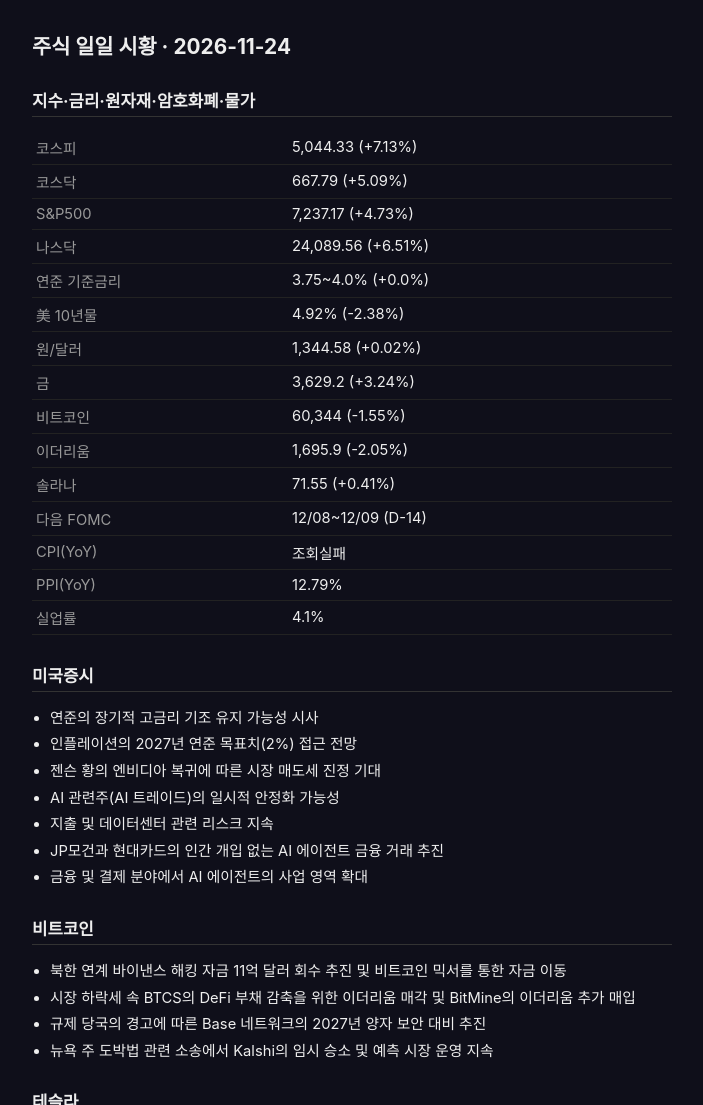
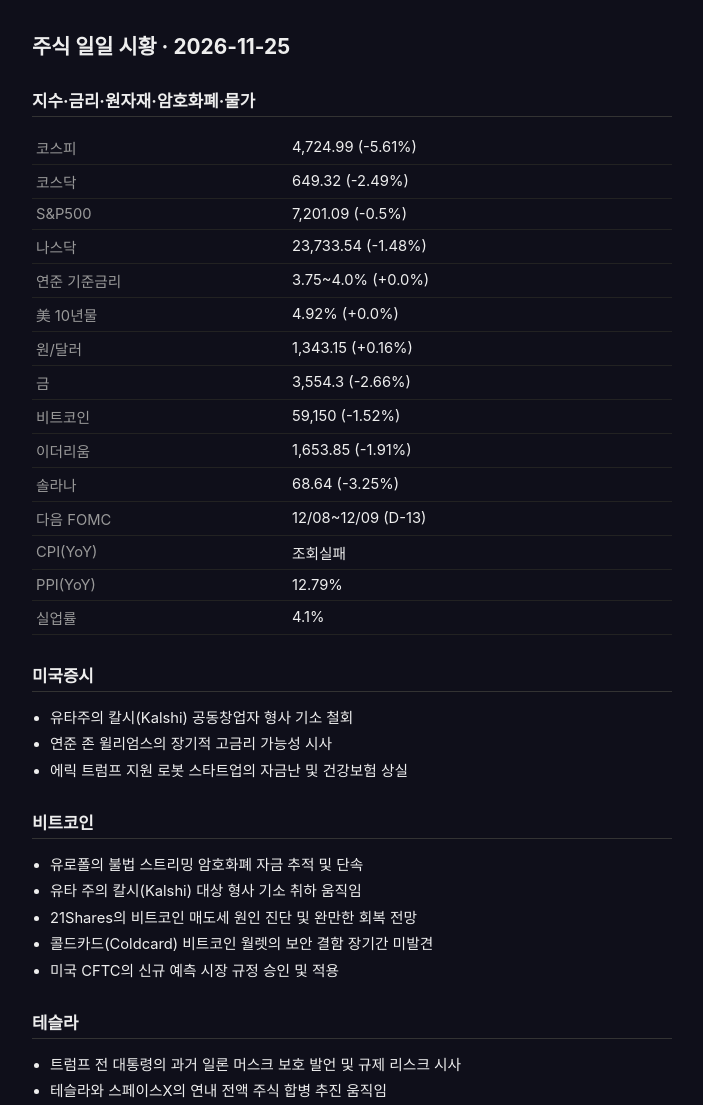
Before and after one commit to e2e2e2hj-hue/daily-stock-kakao-report, a plain HTML site: page docs/index.html in a window 1280 px wide. Shown: the top 1105 px of the page, without its empty margins (288-991 px from the left). Drawn offline with Linux system fonts and the light colour scheme.

Commit message:
Update daily report page

```diff
--- a/docs/index.html
+++ b/docs/index.html
@@ -23,13 +23,13 @@
 </style>
 </head>
 <body>
-  <h1>주식 일일 시황 · 2026-11-24</h1>
+  <h1>주식 일일 시황 · 2026-11-25</h1>
   <section>
     <h2>지수·금리·원자재·암호화폐·물가</h2>
-    <table><tr><th>코스피</th><td>5,044.33 (+7.13%)</td></tr><tr><th>코스닥</th><td>667.79 (+5.09%)</td></tr><tr><th>S&P500</th><td>7,237.17 (+4.73%)</td></tr><tr><th>나스닥</th><td>24,089.56 (+6.51%)</td></tr><tr><th>연준 기준금리</th><td>3.75~4.0% (+0.0%)</td></tr><tr><th>美 10년물</th><td>4.92% (-2.38%)</td></tr><tr><th>원/달러</th><td>1,344.58 (+0.02%)</td></tr><tr><th>금</th><td>3,629.2 (+3.24%)</td></tr><tr><th>비트코인</th><td>60,344 (-1.55%)</td></tr><tr><th>이더리움</th><td>1,695.9 (-2.05%)</td></tr><tr><th>솔라나</th><td>71.55 (+0.41%)</td></tr><tr><th>다음 FOMC</th><td>12/08~12/09 (D-14)</td></tr><tr><th>CPI(YoY)</th><td>조회실패</td></tr><tr><th>PPI(YoY)</th><td>12.79%</td></tr><tr><th>실업률</th><td>4.1%</td></tr></table>
+    <table><tr><th>코스피</th><td>4,724.99 (-5.61%)</td></tr><tr><th>코스닥</th><td>649.32 (-2.49%)</td></tr><tr><th>S&P500</th><td>7,201.09 (-0.5%)</td></tr><tr><th>나스닥</th><td>23,733.54 (-1.48%)</td></tr><tr><th>연준 기준금리</th><td>3.75~4.0% (+0.0%)</td></tr><tr><th>美 10년물</th><td>4.92% (+0.0%)</td></tr><tr><th>원/달러</th><td>1,343.15 (+0.16%)</td></tr><tr><th>금</th><td>3,554.3 (-2.66%)</td></tr><tr><th>비트코인</th><td>59,150 (-1.52%)</td></tr><tr><th>이더리움</th><td>1,653.85 (-1.91%)</td></tr><tr><th>솔라나</th><td>68.64 (-3.25%)</td></tr><tr><th>다음 FOMC</th><td>12/08~12/09 (D-13)</td></tr><tr><th>CPI(YoY)</th><td>조회실패</td></tr><tr><th>PPI(YoY)</th><td>12.79%</td></tr><tr><th>실업률</th><td>4.1%</td></tr></table>
   </section>
-  <section><h2>미국증시</h2><ul><li>연준의 장기적 고금리 기조 유지 가능성 시사</li><li>인플레이션의 2027년 연준 목표치(2%) 접근 전망</li><li>젠슨 황의 엔비디아 복귀에 따른 시장 매도세 진정 기대</li><li>AI 관련주(AI 트레이드)의 일시적 안정화 가능성</li><li>지출 및 데이터센터 관련 리스크 지속</li><li>JP모건과 현대카드의 인간 개입 없는 AI 에이전트 금융 거래 추진</li><li>금융 및 결제 분야에서 AI 에이전트의 사업 영역 확대</li></ul></section><section><h2>비트코인</h2><ul><li>북한 연계 바이낸스 해킹 자금 11억 달러 회수 추진 및 비트코인 믹서를 통한 자금 이동</li><li>시장 하락세 속 BTCS의 DeFi 부채 감축을 위한 이더리움 매각 및 BitMine의 이더리움 추가 매입</li><li>규제 당국의 경고에 따른 Base 네트워크의 2027년 양자 보안 대비 추진</li><li>뉴욕 주 도박법 관련 소송에서 Kalshi의 임시 승소 및 예측 시장 운영 지속</li></ul></section><section><h2>테슬라</h2><ul><li>테슬라 FSD v15 &#x27;Reality View&#x27;의 입력 지연 문제에 대한 일론 머스크의 해결책 제시</li><li>일론 머스크의 젠슨 황 엔비디아 복귀에 대한 긍정적 반응</li><li>AI4 하드웨어 기반 FSD v15의 컴퓨팅 자원 한계와 향후 업그레이드 방향 공개</li><li>자율주행 미래 전략과 연계된 전 차종 스타링크 내장 가능성 시사</li></ul></section><section><h2>거시경제</h2><ul><li>스콧 베센트 재무장관의 대중국 및 엔비디아 관련 강경 노선 선회</li><li>트럼프 행정부의 대중국 경제·통상 정책 불확실성 증대</li><li>미·중 기술 패권 경쟁 속 반도체 산업에 대한 정치적 개입 심화</li></ul></section>
+  <section><h2>미국증시</h2><ul><li>유타주의 칼시(Kalshi) 공동창업자 형사 기소 철회</li><li>연준 존 윌리엄스의 장기적 고금리 가능성 시사</li><li>에릭 트럼프 지원 로봇 스타트업의 자금난 및 건강보험 상실</li></ul></section><section><h2>비트코인</h2><ul><li>유로폴의 불법 스트리밍 암호화폐 자금 추적 및 단속</li><li>유타 주의 칼시(Kalshi) 대상 형사 기소 취하 움직임</li><li>21Shares의 비트코인 매도세 원인 진단 및 완만한 회복 전망</li><li>콜드카드(Coldcard) 비트코인 월렛의 보안 결함 장기간 미발견</li><li>미국 CFTC의 신규 예측 시장 규정 승인 및 적용</li></ul></section><section><h2>테슬라</h2><ul><li>트럼프 전 대통령의 과거 일론 머스크 보호 발언 및 규제 리스크 시사</li><li>테슬라와 스페이스X의 연내 전액 주식 합병 추진 움직임</li><li>AI5 칩의 옵티머스 전용 탑재 및 자율주행 제외 결정</li></ul></section><section><h2>거시경제</h2><ul><li>미국 중간선거 이후 소비자 신뢰지수 급등</li><li>인플레이션 우려 지속에 따른 경제 불확실성 상존</li><li>프랑스의 경기 침체 위험 대두</li><li>방위·항공우주·전력 부문의 산업 회복력 유지</li></ul></section>
 
-  <p class="updated">최종 갱신: 2026-11-24 (KST)</p>
+  <p class="updated">최종 갱신: 2026-11-25 (KST)</p>
 </body>
 </html>
```
